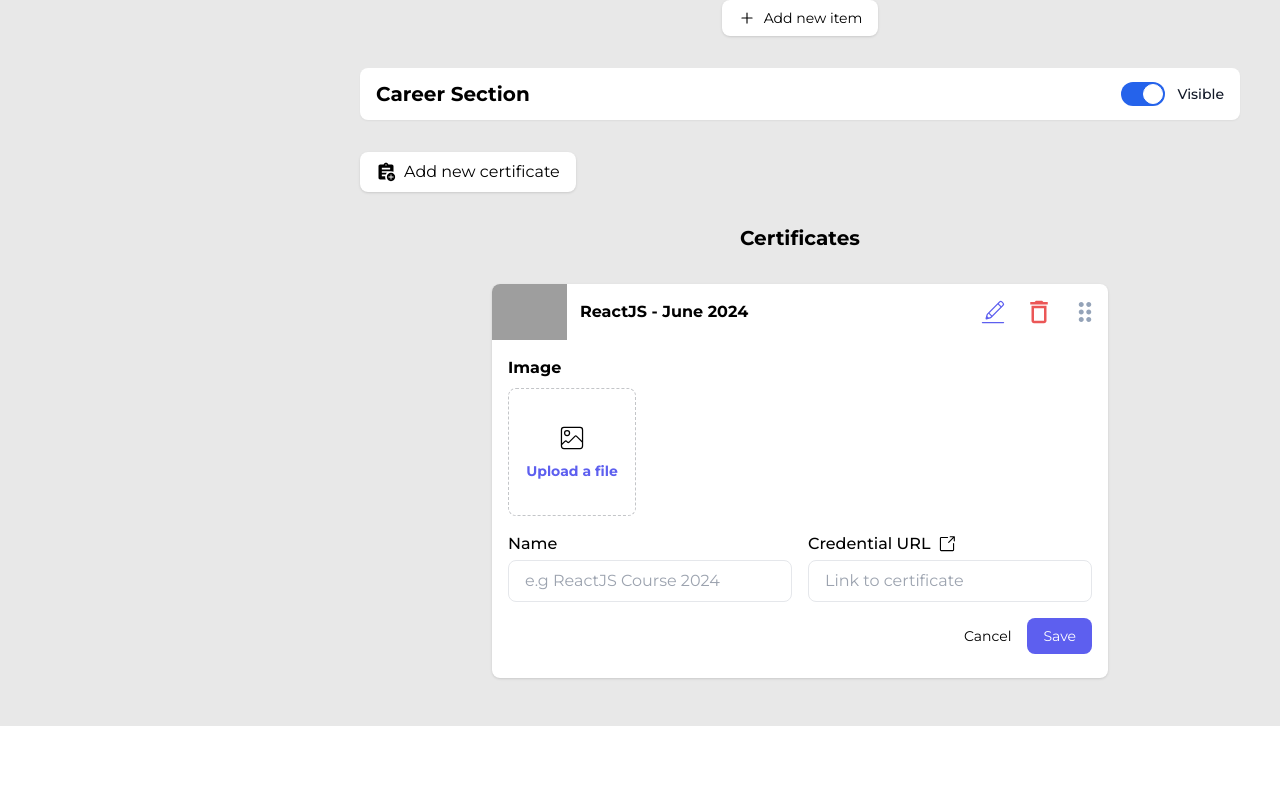
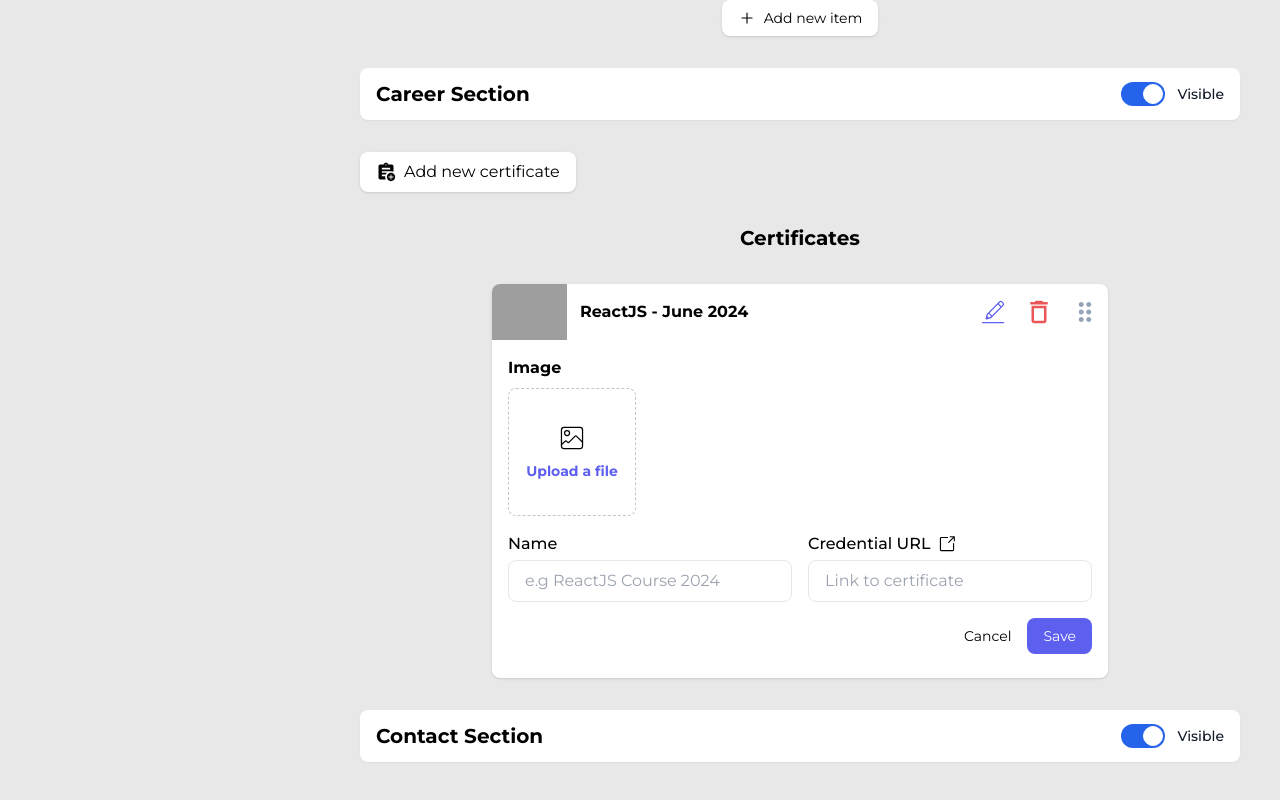
Before and after one commit to marionikolov17/Portfolio-Builder, a React (Vite) app in the folder client/: page / in a window 1280 px wide. Shown: the part 4694-5494 px from the top of the page. Before the commit the page ends 5420 px from the top, so only its background shows below. Built offline with nearby package versions, Linux system fonts and the light colour scheme; grey boxes are pictures that could not be loaded.

Commit message:
Create contact section header

```diff
--- a/client/src/features/themes/standart/components/ContactSectionStandard/ContactSectionStandard.jsx
+++ b/client/src/features/themes/standart/components/ContactSectionStandard/ContactSectionStandard.jsx
@@ -1,5 +1,21 @@
 export default function ContactSectionStandard() {
-    return (
-        <></>
-    )
+  return (
+    <>
+      {/* Contact Section Header */}
+      <div className="w-full flex items-center bg-white rounded-lg mt-8 shadow-sm z-20">
+        <div className="grow flex justify-start px-4 py-3">
+          <h2 className="sm:text-xl font-bold">Contact Section</h2>
+        </div>
+        <div className="grow flex justify-end px-4 py-3">
+          <label className="inline-flex items-center cursor-pointer">
+            <input type="checkbox" value="" className="sr-only peer" checked />
+            <div className="relative w-11 h-6 bg-gray-200 peer-focus:outline-none peer-focus:ring-4 peer-focus:ring-blue-300 rounded-full peer peer-checked:after:translate-x-full rtl:peer-checked:after:-translate-x-full peer-checked:after:border-white after:content-[''] after:absolute after:top-[2px] after:start-[2px] after:bg-white after:border-gray-300 after:border after:rounded-full after:h-5 after:w-5 after:transition-all peer-checked:bg-blue-600"></div>
+            <span className="ms-3 text-sm font-medium text-gray-900">
+              Visible
+            </span>
+          </label>
+        </div>
+      </div>
+    </>
+  );
 }
```
